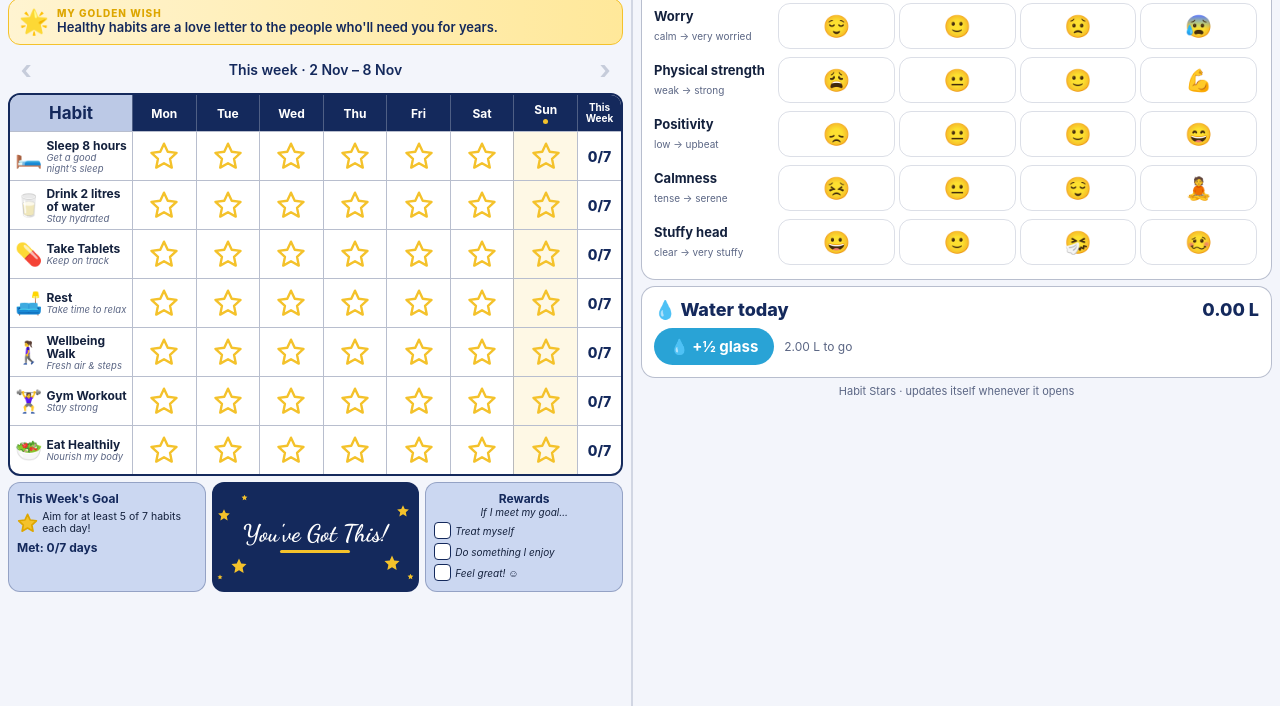
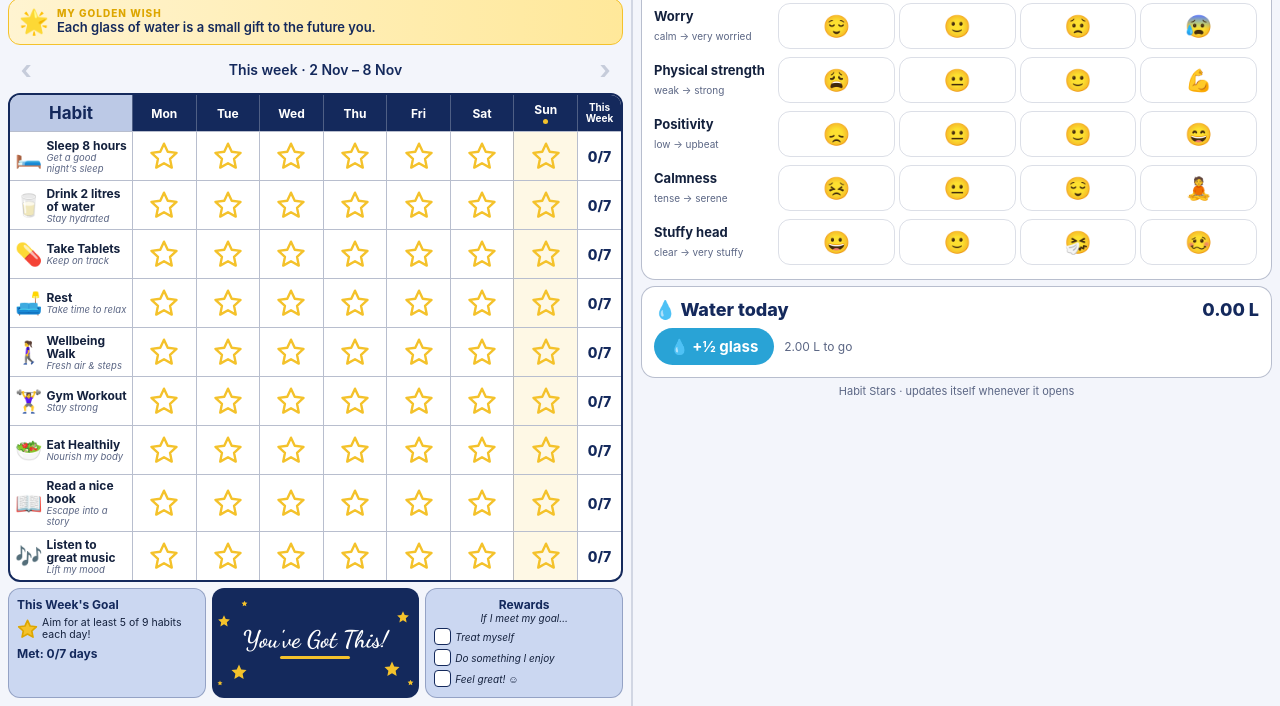
Before and after one commit to jaykay1967/habit-stars, a plain HTML site: page index.html in a window 1280 px wide. Shown: the part 94-800 px from the top of the page. Drawn offline with Linux system fonts and the light colour scheme.

Commit message:
Web app: Read a nice book and Listen to great music habits
Co-Authored-By: Claude Opus 5.5 <noreply@anthropic.com>
Claude-Session: https://claude.ai/code/session_01QGzCFPc8jwkC5K64p24t6f

```diff
--- a/index.html
+++ b/index.html
@@ -136,6 +136,8 @@ const HABITS = [
   ["Wellbeing Walk", "Fresh air & steps", "🚶‍♀️"],
   ["Gym Workout", "Stay strong", "🏋️‍♀️"],
   ["Eat Healthily", "Nourish my body", "🥗"],
+  ["Read a nice book", "Escape into a story", "📖"],
+  ["Listen to great music", "Lift my mood", "🎶"],
 ];
 const WATER = 1;      // index of the water habit
 const GOAL = 5;       // stars needed per day
@@ -170,6 +172,8 @@ const WISHES = [
   "Healthy habits are a love letter to the people who'll need you for years.",
   "Stay happy, stay moving, stay strong — stay you.",
   "Happiness, family, freedom: that's what every star is for.",
+  "A good book is a little holiday for the mind — you've earned one today.",
+  "Put on a song you love. Happiness counts as a healthy habit too.",
 ];
 const GOLD = "#F4C22B", GOLDD = "#DDA600", NAVY = "#14295C";
 
```
